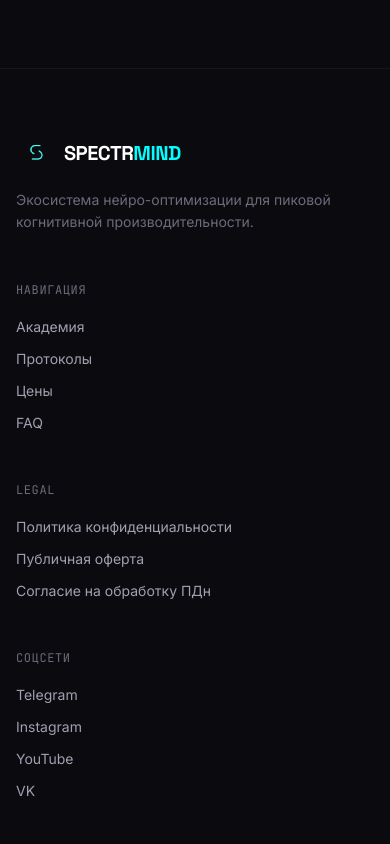
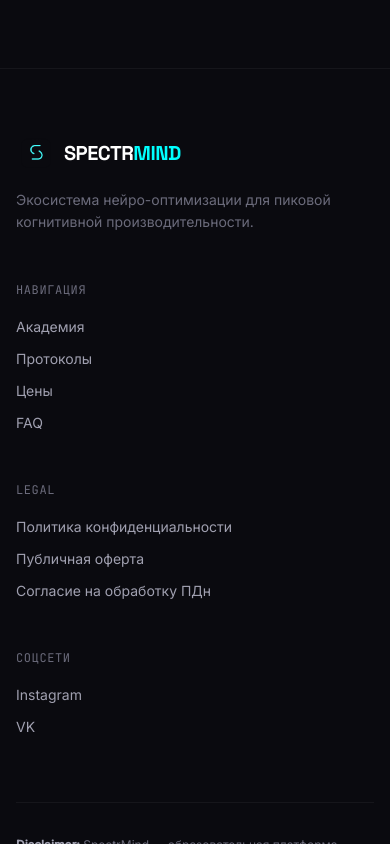
Before and after one commit to MIlkoss77/spectrmind.ru, a React (Vite) app: page / in a window 390 px wide. Shown: the part 11156-12000 px from the top of the page. Built offline with nearby package versions, Linux system fonts and the light colour scheme.

Commit message:
feat: add phone to contacts, fix FAQ cancellation text, update social links

```diff
--- a/src/pages/Terms.tsx
+++ b/src/pages/Terms.tsx
@@ -110,6 +110,8 @@
               <br />
               ИНН: 463245967103
               <br />
+              Телефон: +7 (4712) 909-23-78, 098
+              <br />
               Email: support@spectrmind.ru
             </p>
           </section>
--- a/src/sections/FAQ.tsx
+++ b/src/sections/FAQ.tsx
@@ -30,7 +30,7 @@
   {
     question: 'Могу ли я отменить подписку?',
     answer:
-      'Да. Отмена в один клик в личном кабинете. Плюс 30-дневная когнитивная гарантия — если не почувствуешь значительного улучшения фокуса и ясности, мы вернём 100% оплаты.',
+      'Да, вы можете отменить подписку. Плюс 30-дневная когнитивная гарантия — если не почувствуешь значительного улучшения фокуса и ясности, мы вернём 100% оплаты.',
   },
   {
     question: 'Что такое Decision Lab?',
--- a/src/sections/Footer.tsx
+++ b/src/sections/Footer.tsx
@@ -13,10 +13,8 @@
     { label: 'Согласие на обработку ПДн', href: '/privacy' },
   ],
   social: [
-    { label: 'Telegram', href: '#' },
-    { label: 'Instagram', href: '#' },
-    { label: 'YouTube', href: '#' },
-    { label: 'VK', href: '#' },
+    { label: 'Instagram', href: 'https://www.instagram.com/spectrmind.ru/' },
+    { label: 'VK', href: 'https://vk.com/spectrmind' },
   ],
 };
 
```
